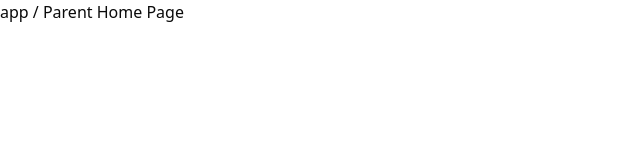
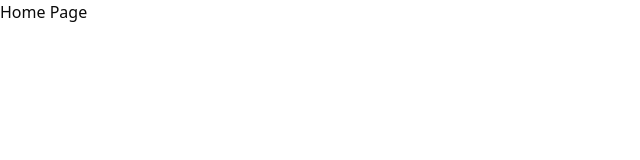
Before and after one commit to mafaqatiq/InventoryManagementSystemWebApp, a Next.js app in the folder Frontend/dashboard/: page / in a window 1280 px wide. Shown: the top 160 px of the page, without its empty margins (0-640 px from the left). Built offline with nearby package versions, Linux system fonts and the light colour scheme.

Commit message:
changed home page

```diff
--- a/Frontend/dashboard/app/page.tsx
+++ b/Frontend/dashboard/app/page.tsx
@@ -2,7 +2,7 @@ import React from 'react'
 
 const page = () => {
   return (
-    <div>app / Parent Home Page</div>
+    <div>Home Page</div>
   )
 }
 
```
